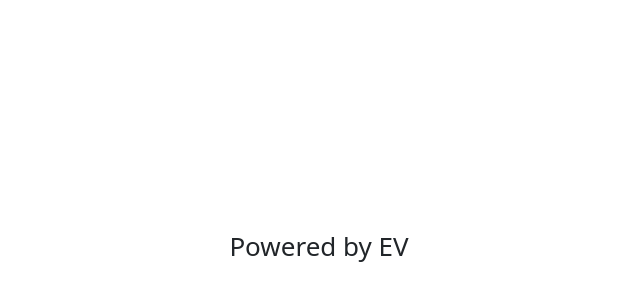
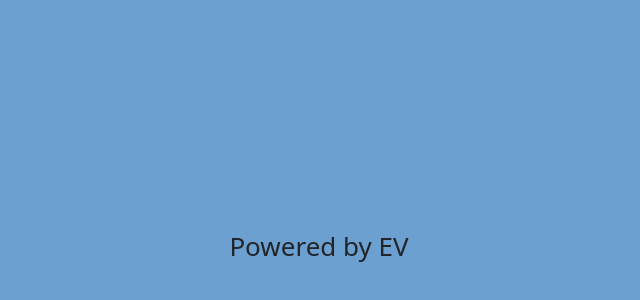
Before and after one commit to elvinasv/rtk-would-you-rather-app, a React (Create React App) app: page / in a window 1280 px wide. Shown: the part 146-446 px from the top of the page, without its empty margins (321-961 px from the left). Built offline with nearby package versions, Linux system fonts and the light colour scheme.

Commit message:
feat: Add sass support

```diff
--- a/package.json
+++ b/package.json
@@ -8,6 +8,7 @@
     "@testing-library/react": "^9.3.2",
     "@testing-library/user-event": "^7.1.2",
     "bootstrap": "^5.1.3",
+    "node-sass": "^6.0.1",
     "react": "^17.0.2",
     "react-dom": "^17.0.2",
     "react-redux": "^7.2.3",
--- /dev/null
+++ b/src/custom.scss
@@ -0,0 +1,5 @@
+// Override default variables before the import
+$body-bg: rgba(43, 118, 189, 0.692);
+
+// Import Bootstrap and its default variables
+@import '~bootstrap/scss/bootstrap.scss';
--- a/src/index.css
+++ /dev/null
@@ -1,8 +0,0 @@
-body {
-  margin: 0;
-  font-family: -apple-system, BlinkMacSystemFont, 'Segoe UI', 'Roboto', 'Oxygen',
-    'Ubuntu', 'Cantarell', 'Fira Sans', 'Droid Sans', 'Helvetica Neue',
-    sans-serif;
-  -webkit-font-smoothing: antialiased;
-  -moz-osx-font-smoothing: grayscale;
-}
--- a/src/index.js
+++ b/src/index.js
@@ -2,7 +2,7 @@ import React from 'react';
 import ReactDOM from 'react-dom';
 import { Provider } from 'react-redux';
 
-import 'bootstrap/dist/css/bootstrap.css';
+import './custom.scss';
 
 import App from './App';
 import { store } from './app/store';
```
Also changed, not shown: 1 other file (tests, documents, lock files or other folders).
